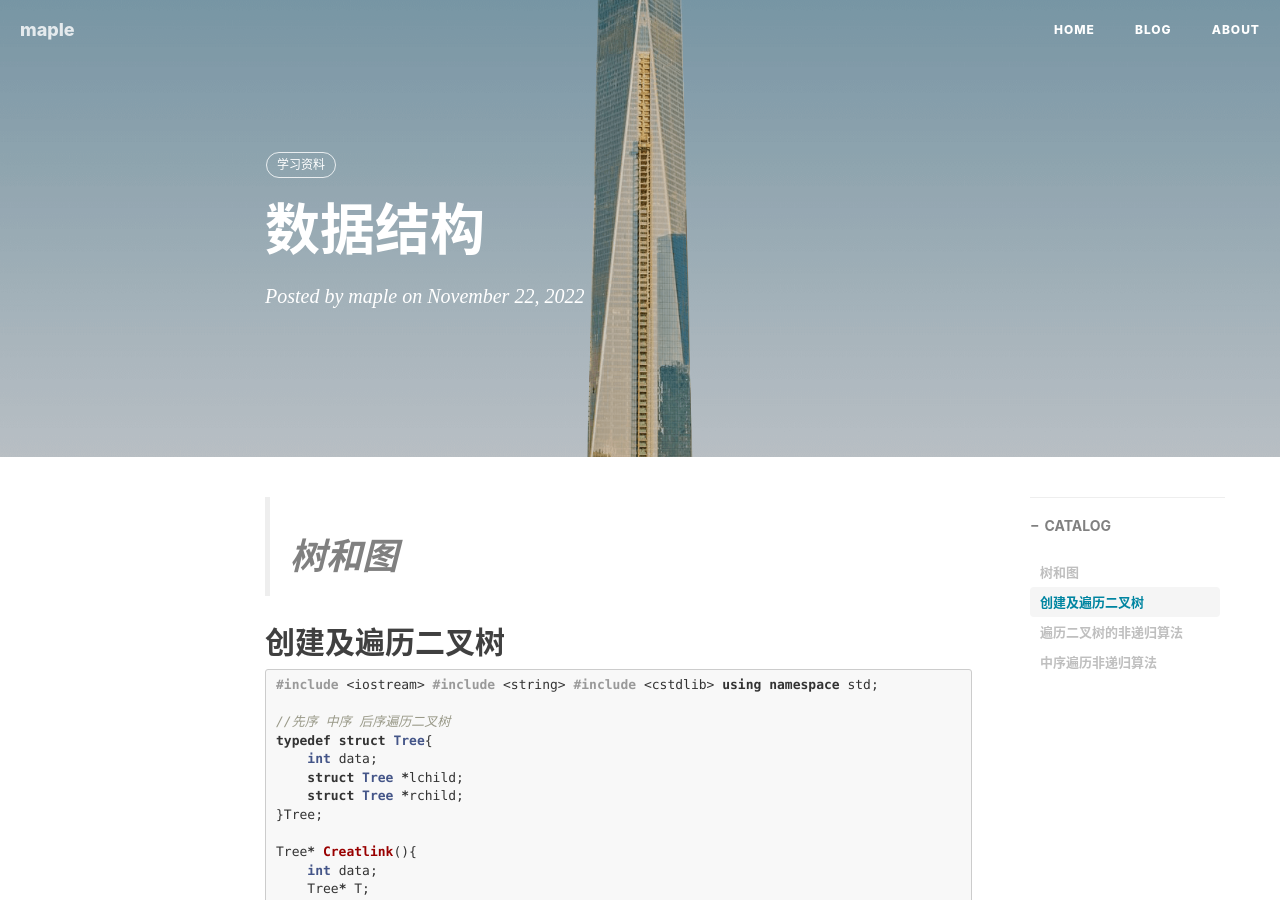
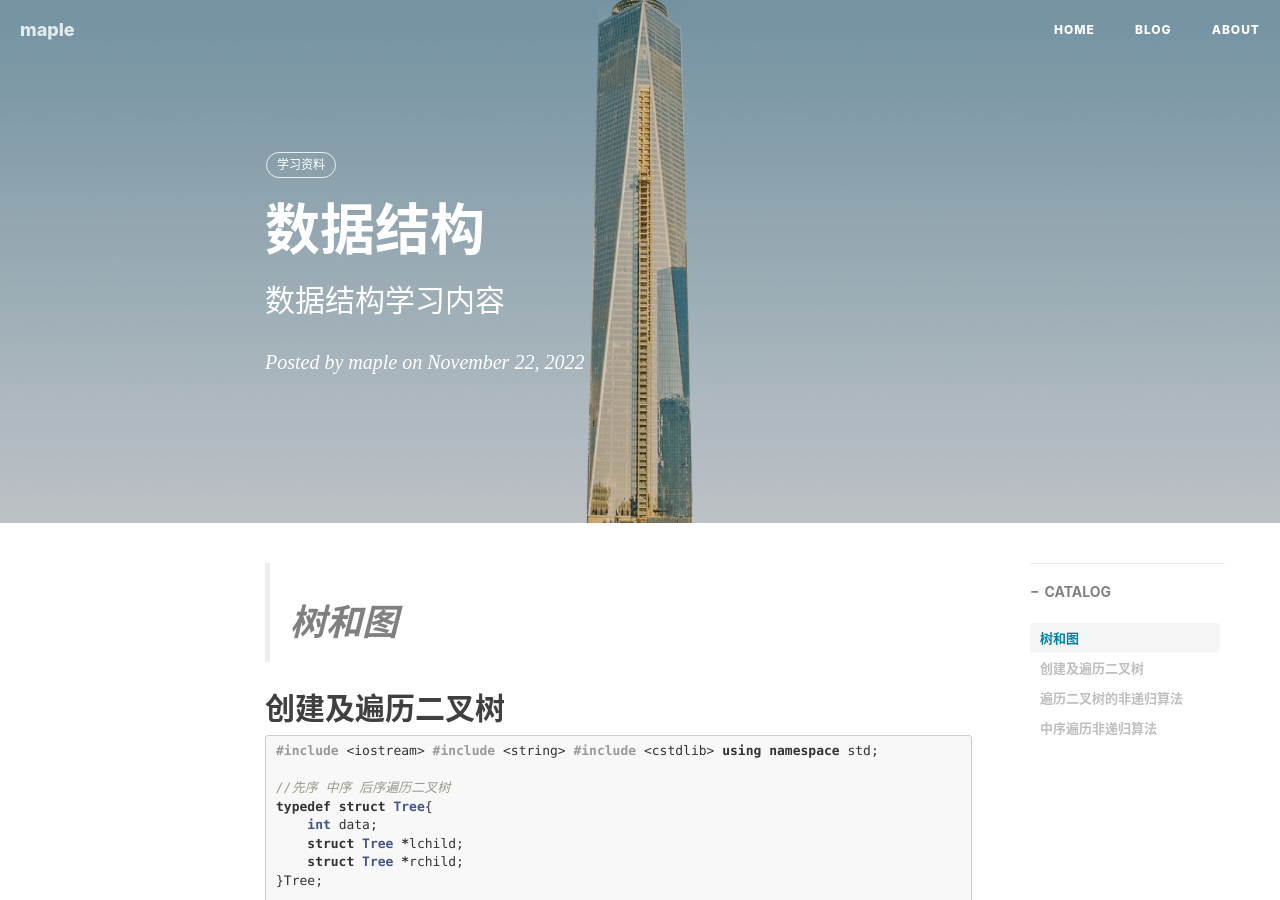
Before and after one commit to 02maple/02maple.github.io_bak, a Jekyll site: the page built from _posts/2022-11-22-数据结构.md, in a window 1280 px wide and 900 px high. Built offline with Jekyll 4.4.1, drawn with Linux system fonts in a browser that asks for light colours; nearby versions of some CDN libraries; comment, search, counter and statistics services are not loaded.

Commit message:
Update 2022-11-22-数据结构.md

```diff
--- a/_posts/2022-11-22-数据结构.md
+++ b/_posts/2022-11-22-数据结构.md
@@ -1,7 +1,7 @@
 ---
 layout:     post
 title:      数据结构
-subtitle:
+subtitle:   数据结构学习内容
 date:       2022-11-22
 author:     maple
 header-img: img/the-first.png
```
